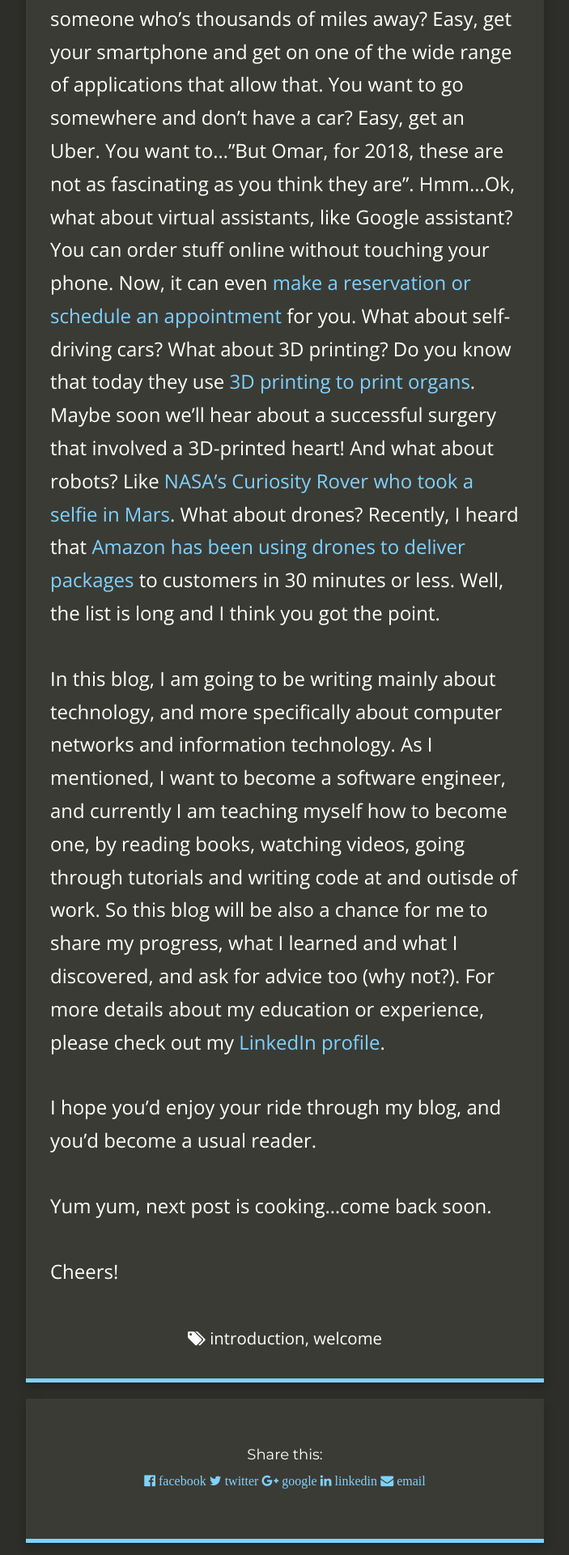
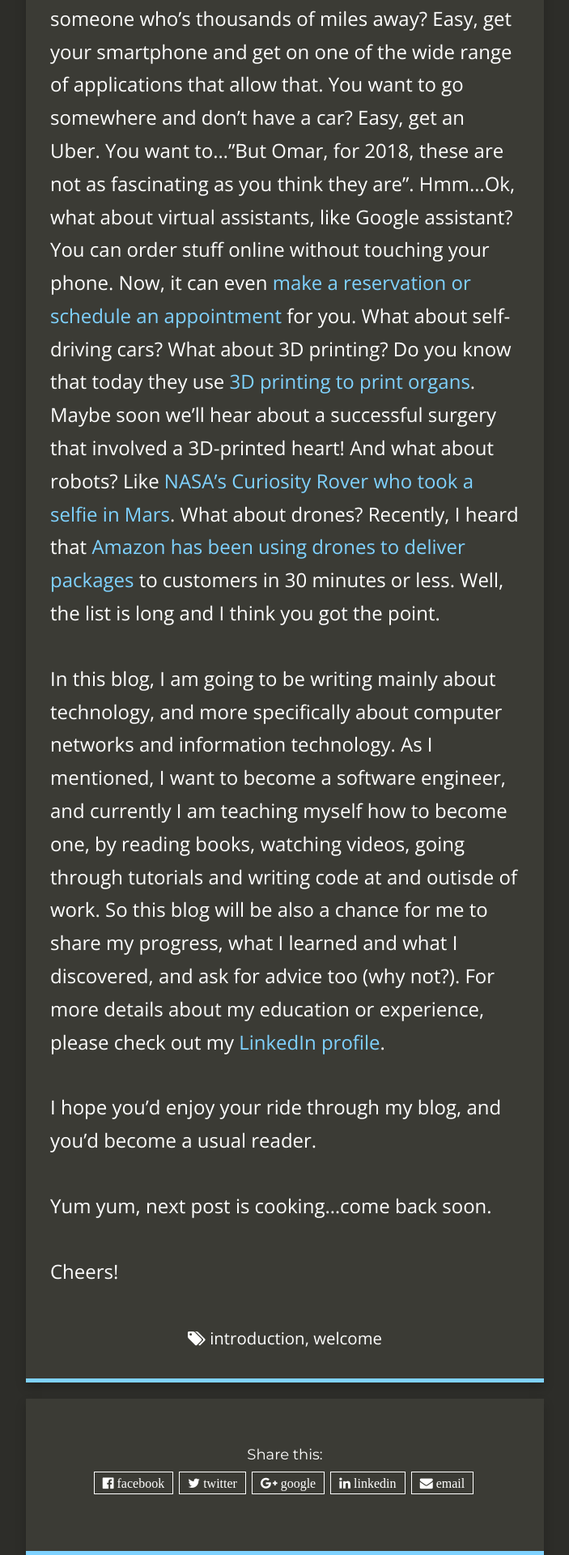
Before and after one commit to elmiomar/elmiomar.github.io, a Jekyll site: the page built from _posts/2018-07-16-hello-and-welcome.md, in a window 1280 px wide. Shown: the part 1449-3369 px from the top of the page at 81% size, without its empty margins (288-991 px from the left). Built offline with Jekyll 4.4.1, drawn with Linux system fonts in a browser that asks for light colours; nearby versions of some CDN libraries.

Commit message:
add styles for share buttons

```diff
--- a/css/style.scss
+++ b/css/style.scss
@@ -913,3 +913,22 @@
 	margin-top: 50px;
 	margin-bottom: 50px;
 }
+
+/* All buttons */
+.share-buttons {
+}
+
+/* Each button */
+.share-button {
+    margin: 0px;
+    margin-bottom: 10px;
+    margin-right: 3px;
+    color: #ffffff;
+	border: 1px solid #ffffff;
+    padding: 5px 10px 5px 10px;
+}
+.share-button:hover {
+    opacity: 1;
+	color: $light-blue;
+	border: 1px solid $light-blue;
+}
```
